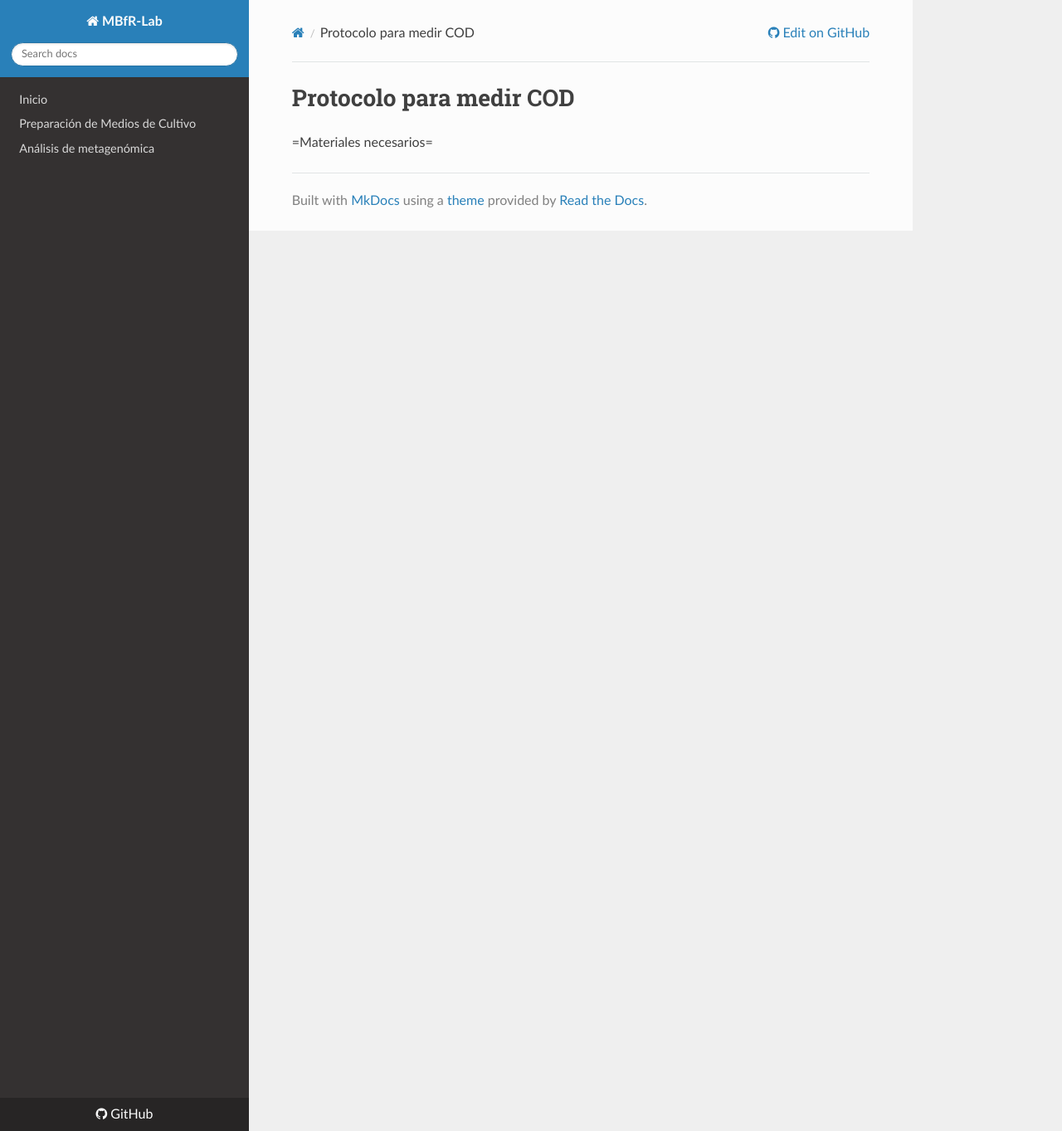
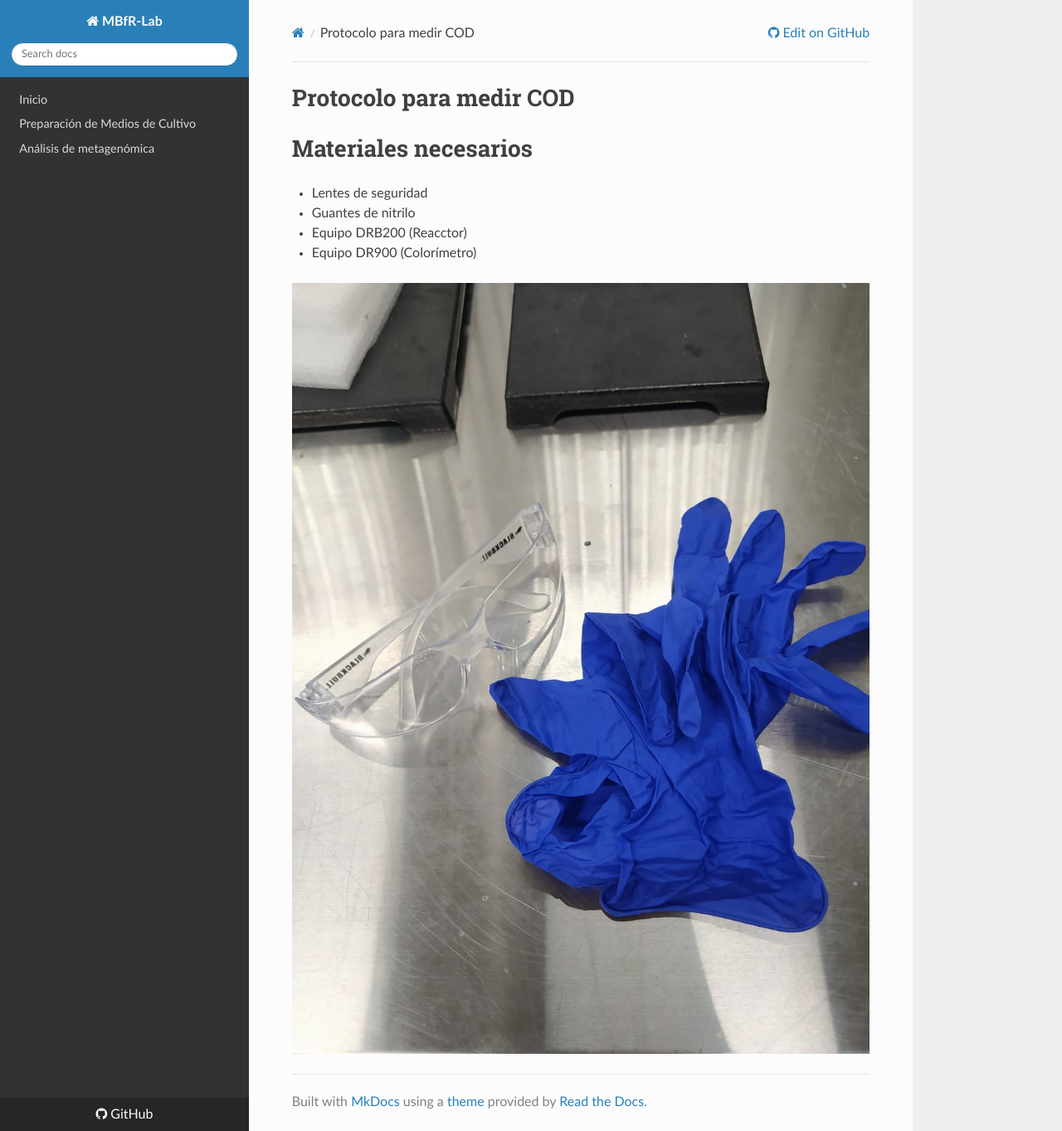
Before and after one commit to Eulogy320/MBfR-Lab, an MkDocs documentation site: the page built from docs/Demanda Quḿica Oxígeno ( COD - Method 800 Hach).md, in a window 1280 px wide and 1363 px high. Shown: the whole window at 83% size. Built offline with MkDocs 1.6.1, drawn with Linux system fonts in a browser that asks for light colours; nearby versions of some CDN libraries.

Commit message:
Update Demanda Quḿica Oxígeno ( COD - Method 800 Hach).md

```diff
--- a/docs/Demanda Quḿica Oxígeno ( COD - Method 800 Hach).md
+++ b/docs/Demanda Quḿica Oxígeno ( COD - Method 800 Hach).md
@@ -1,4 +1,10 @@
 Protocolo para medir COD
 ========================
 
-=Materiales necesarios=
+# Materiales necesarios
+* Lentes de seguridad
+* Guantes de nitrilo
+* Equipo DRB200 (Reacctor)
+* Equipo DR900  (Colorímetro)
+
+![epp](images/Epp.jpeg) <!-- .epp height="5%" width="5%" -->
```
